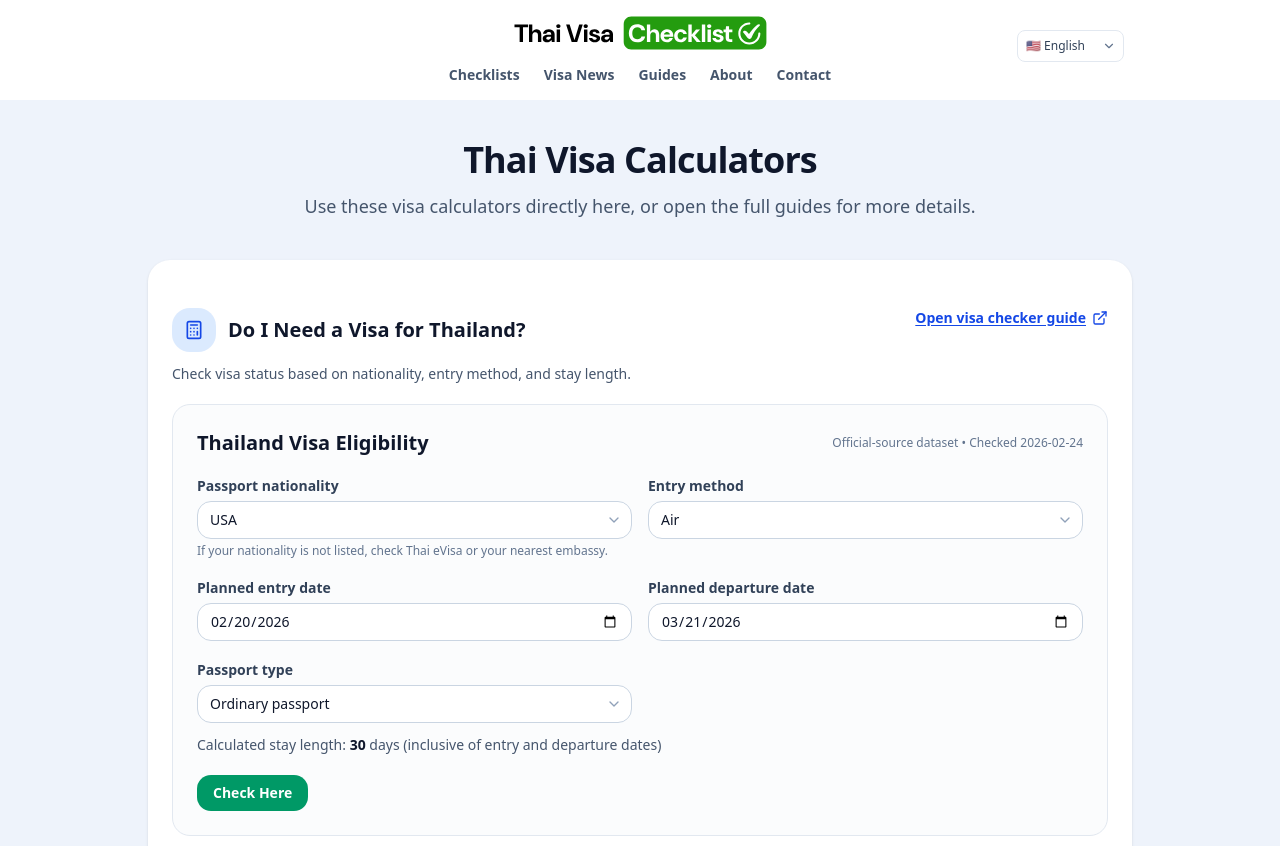
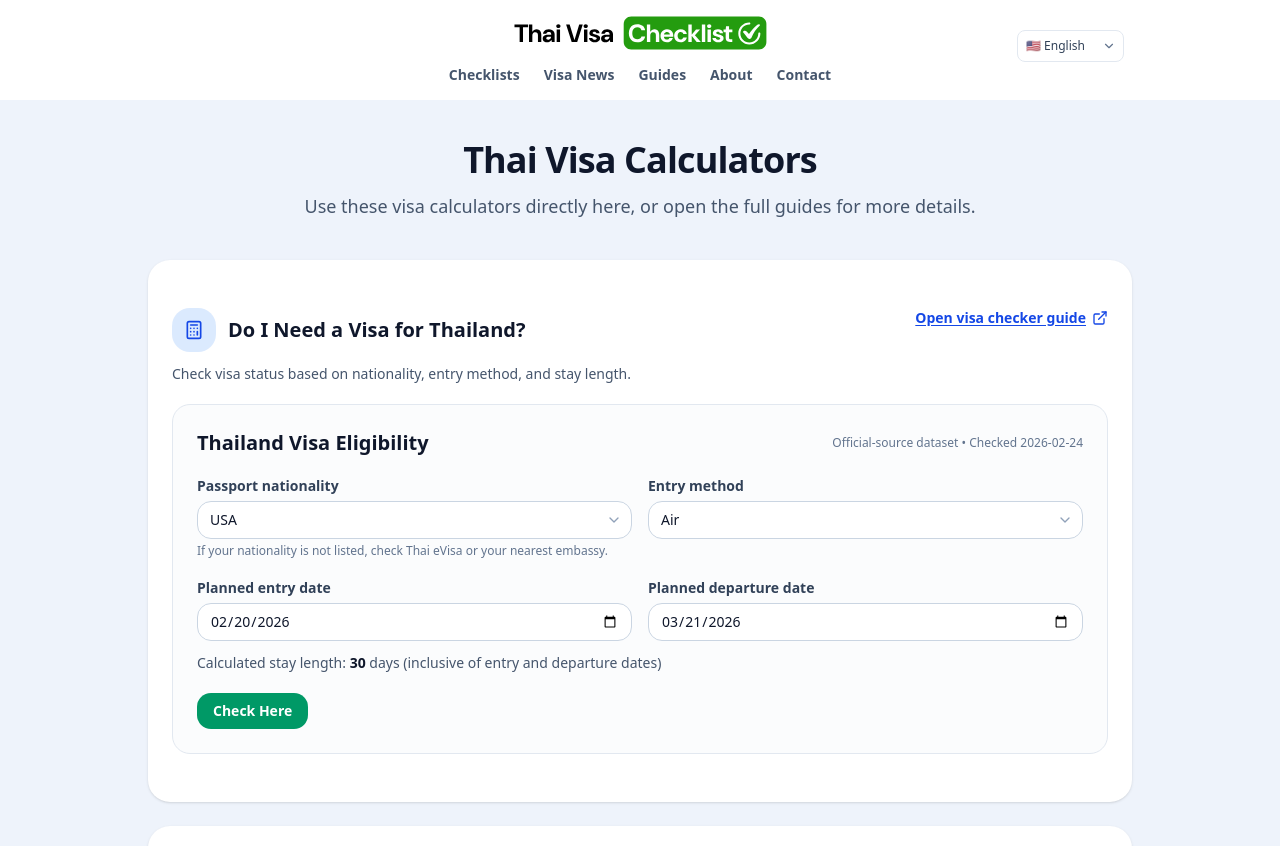
Before and after one commit to richardwskinner/thai-visa-checklist, a Next.js app: page /tools in a window 1280 px wide. Shown: the top 846 px of the page. Built offline with nearby package versions, Linux system fonts and the light colour scheme.

Commit message:
remove passport type from checker

```diff
--- a/components/thailand-visa-need-checker.tsx
+++ b/components/thailand-visa-need-checker.tsx
@@ -71,9 +71,6 @@ export default function ThailandVisaNeedChecker() {
   const [entryMethod, setEntryMethod] = useState<EntryMethod>("air");
   const [entryDate, setEntryDate] = useState(defaultEntry);
   const [departureDate, setDepartureDate] = useState(defaultDeparture);
-  const [passportType, setPassportType] = useState<"ordinary" | "travel_document" | "diplomatic_official">(
-    "ordinary"
-  );
   const [checkedSignature, setCheckedSignature] = useState<string | null>(null);
 
   const plannedStayDays = useMemo(() => diffCalendarDaysInclusive(entryDate, departureDate), [entryDate, departureDate]);
@@ -85,12 +82,12 @@ export default function ThailandVisaNeedChecker() {
         purpose: "tourism",
         entryMethod,
         plannedStayDays: plannedStayDays ?? 1,
-        passportDocumentType: passportType === "travel_document" ? "travel_document" : "ordinary_passport",
-        passportClass: passportType === "diplomatic_official" ? "diplomatic_official" : "regular",
+        passportDocumentType: "ordinary_passport",
+        passportClass: "regular",
       }),
-    [entryMethod, nationality, passportType, plannedStayDays]
+    [entryMethod, nationality, plannedStayDays]
   );
-  const currentSignature = `${nationality}|${entryMethod}|${entryDate}|${departureDate}|${passportType}`;
+  const currentSignature = `${nationality}|${entryMethod}|${entryDate}|${departureDate}`;
   const hasChecked = checkedSignature === currentSignature;
   const hasValidDates = plannedStayDays !== null;
 
@@ -170,21 +167,6 @@ export default function ThailandVisaNeedChecker() {
             onChange={(e) => setDepartureDate(e.target.value)}
             className="mt-1 block w-full min-w-0 max-w-full box-border appearance-none rounded-xl border border-slate-300 bg-white px-3 py-2 text-sm text-slate-900"
           />
-        </label>
-        <label className="block min-w-0">
-          <span className="text-sm font-semibold text-slate-700">Passport type</span>
-          <div className="relative mt-1 min-w-0">
-            <select
-              value={passportType}
-              onChange={(e) => setPassportType(e.target.value as "ordinary" | "travel_document" | "diplomatic_official")}
-              className="block w-full min-w-0 max-w-full box-border appearance-none rounded-xl border border-slate-300 bg-white px-3 py-2 pr-10 text-sm text-slate-900"
-            >
-              <option value="ordinary">Ordinary passport</option>
-              <option value="travel_document">Travel document / passport substitute</option>
-              <option value="diplomatic_official">Diplomatic / official passport</option>
-            </select>
-            <ChevronDown className="pointer-events-none absolute right-2.5 top-1/2 h-4 w-4 -translate-y-1/2 text-slate-400" />
-          </div>
         </label>
       </div>
 
```
